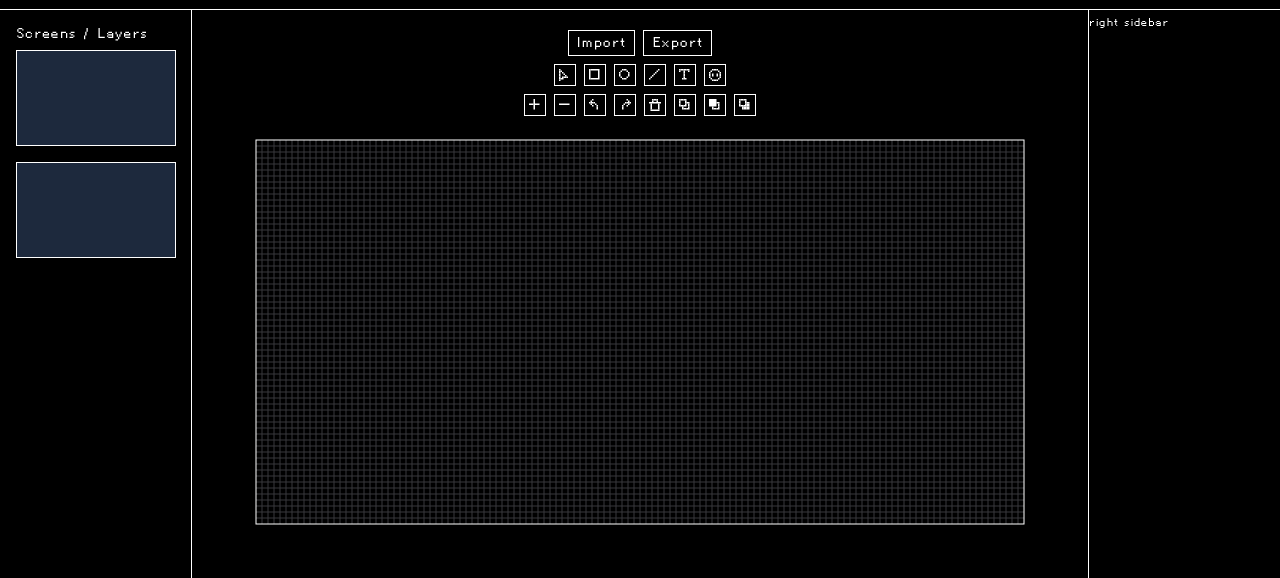
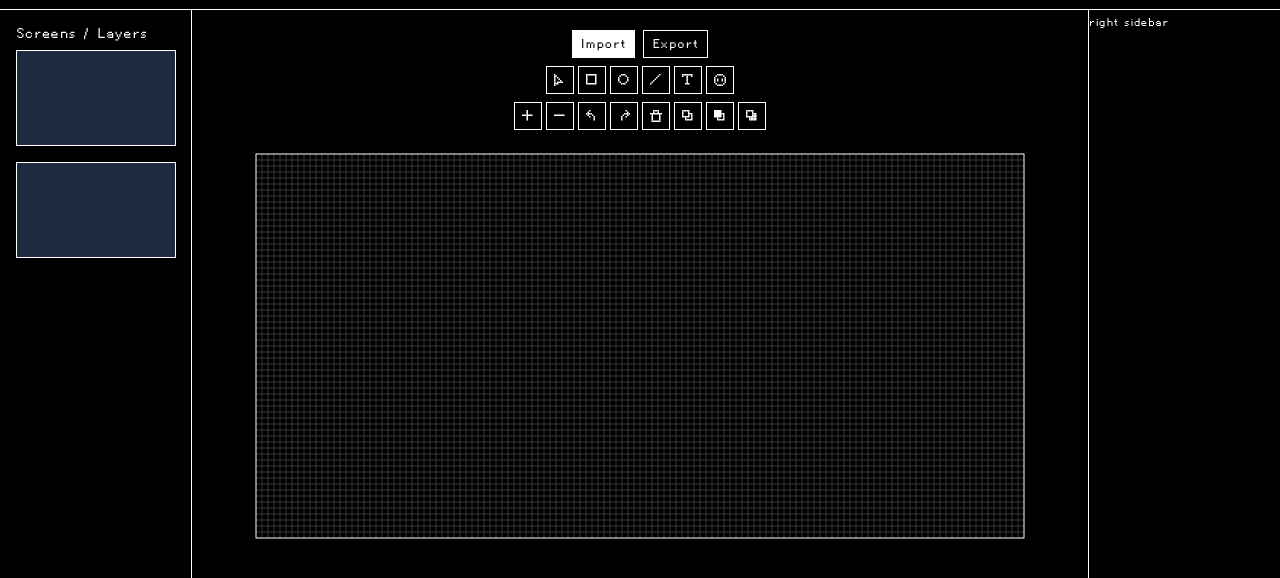
Before and after one commit to niklauslee/empix, an Astro site: page / in a window 1280 px wide. Shown: the part 54-632 px from the top of the page. Built offline with nearby package versions, Linux system fonts and the light colour scheme; Astro itself is replaced by a stand-in of ours; what bdfparser would draw is missing.

Commit message:
Add Button component and refactor Toolbar to use it

```diff
--- a/src/components/layout.tsx
+++ b/src/components/layout.tsx
@@ -31,14 +31,14 @@ export function Layout({
 
   return (
     <main className="absolute inset-0 bg-black text-white" {...others}>
-      <header className="fixed inset-x-0 border-t border-b top-0 h-16 bg-background">
+      <header className="fixed inset-x-0 border-t border-b top-0 h-16">
         {appbar}
       </header>
       <section className="fixed top-16 bottom-0 left-0 right-0">
-        <aside className="z-10 absolute inset-y-0 left-0 w-48 bg-background border-r transition-transform ease-linear duration-200">
+        <aside className="z-10 absolute inset-y-0 left-0 w-48 border-r transition-transform ease-linear duration-200">
           {leftSidebar}
         </aside>
-        <aside className="z-10 absolute inset-y-0 right-0 w-48 bg-background border-l transition-transform ease-linear duration-200">
+        <aside className="z-10 absolute inset-y-0 right-0 w-48 border-l transition-transform ease-linear duration-200">
           {rightSidebar}
         </aside>
         <article
--- a/src/components/toolbar.tsx
+++ b/src/components/toolbar.tsx
@@ -14,13 +14,14 @@ import {
   TextIcon,
   UndoIcon,
 } from "./icons";
+import { Button } from "./ui/button";
 
 export function Toolbar() {
   return (
-    <div className="bg-black text-white w-full flex flex-col justify-start mt-4">
+    <div className="w-full flex flex-col justify-start mt-4">
       <div className="text-xl flex flex-row items-start justify-center gap-2 py-1">
-        <button
-          className="px-2 py-0 leading-6 border-[1.5px] border-white"
+        <Button
+          variant="primary"
           onClick={async () => {
             // FIXME: Only works in Chromium-based browsers
             try {
@@ -42,9 +43,8 @@ export function Toolbar() {
           }}
         >
           Import
-        </button>
-        <button
-          className="px-2 py-0 leading-6 border-[1.5px] border-white"
+        </Button>
+        <Button
           onClick={async () => {
             // FIXME: Only works in Chromium-based browsers
             try {
@@ -68,126 +68,126 @@ export function Toolbar() {
           }}
         >
           Export
-        </button>
+        </Button>
       </div>
-      <div className="text-xl flex flex-row items-start justify-center gap-2 py-1">
-        <button
-          className="px-1 py-1 leading-6 border-[1.5px] border-white flex items-center gap-1"
+      <div className="text-xl flex flex-row items-start justify-center gap-1 py-1">
+        <Button
+          variant="icon"
           onClick={() => {
             window.app.editor.handlers.setActiveHandler("Select");
           }}
         >
           <CursorIcon size={12} />
-        </button>
-        <button
-          className="px-1 py-1 leading-6 border-[1.5px] border-white flex items-center gap-1"
+        </Button>
+        <Button
+          variant="icon"
           onClick={() => {
             window.app.editor.handlers.setActiveHandler("Rectangle");
           }}
         >
           <RectangleIcon size={12} />
-        </button>
-        <button
-          className="px-1 py-1 leading-6 border-[1.5px] border-white flex items-center gap-1"
+        </Button>
+        <Button
+          variant="icon"
           onClick={() => {
             window.app.editor.handlers.setActiveHandler("Ellipse");
           }}
         >
           <EllipseIcon size={12} />
-        </button>
-        <button
-          className="px-1 py-1 leading-6 border-[1.5px] border-white flex items-center gap-1"
+        </Button>
+        <Button
+          variant="icon"
           onClick={() => {
             window.app.editor.handlers.setActiveHandler("Line");
           }}
         >
           <LineIcon size={12} />
-        </button>
-        <button
-          className="px-1 py-1 leading-6 border-[1.5px] border-white flex items-center gap-1"
+        </Button>
+        <Button
+          variant="icon"
           onClick={() => {
             window.app.editor.handlers.setActiveHandler("Text");
           }}
         >
           <TextIcon size={12} />
-        </button>
-        <button
-          className="px-1 py-1 leading-6 border-[1.5px] border-white flex items-center gap-1"
+        </Button>
+        <Button
+          variant="icon"
           onClick={() => {
             window.app.editor.handlers.setActiveHandler("Bitmap");
           }}
         >
           <BitmapIcon size={12} />
-        </button>
+        </Button>
       </div>
 
-      <div className="text-xl flex flex-row items-center justify-center gap-2 py-1">
-        <button
-          className="px-1 py-1 leading-6 border-[1.5px] border-white flex items-center gap-1"
+      <div className="text-xl flex flex-row items-center justify-center gap-1 py-1">
+        <Button
+          variant="icon"
           onClick={() => {
             const scale = window.app.editor.getScale();
             if (scale < 16) window.app.editor.setScale(scale + 1);
           }}
         >
           <PlusIcon size={12} />
-        </button>
-        <button
-          className="px-1 py-1 leading-6 border-[1.5px] border-white flex items-center gap-1"
+        </Button>
+        <Button
+          variant="icon"
           onClick={() => {
             const scale = window.app.editor.getScale();
             if (scale > 1) window.app.editor.setScale(scale - 1);
           }}
         >
           <MinusIcon size={12} />
-        </button>
-        <button
-          className="px-1 py-1 leading-6 border-[1.5px] border-white flex items-center gap-1"
+        </Button>
+        <Button
+          variant="icon"
           onClick={() => {
             window.app.editor.undo();
           }}
         >
           <UndoIcon size={12} />
-        </button>
-        <button
-          className="px-1 py-1 leading-6 border-[1.5px] border-white flex items-center gap-1"
+        </Button>
+        <Button
+          variant="icon"
           onClick={() => {
             window.app.editor.redo();
           }}
         >
           <RedoIcon size={12} />
-        </button>
-        <button
-          className="px-1 py-1 leading-6 border-[1.5px] border-white flex items-center gap-1"
+        </Button>
+        <Button
+          variant="icon"
           onClick={() => {
             window.app.editor.delete();
           }}
         >
           <DeleteIcon size={12} />
-        </button>
-        <button
-          className="px-1 py-1 leading-6 border-[1.5px] border-white flex items-center gap-1"
+        </Button>
+        <Button
+          variant="icon"
           onClick={() => {
             window.app.editor.duplicate();
           }}
         >
           <DuplicateIcon size={12} />
-        </button>
-        <button
-          className="px-1 py-1 leading-6 border-[1.5px] border-white flex items-center gap-1"
+        </Button>
+        <Button
+          variant="icon"
           onClick={() => {
             window.app.editor.bringToFront();
           }}
         >
           <BringToFrontIcon size={12} />
-        </button>
-        <button
-          className="px-1 py-1 leading-6 border-[1.5px] border-white flex items-center gap-1"
+        </Button>
+        <Button
+          variant="icon"
           onClick={() => {
             window.app.editor.sendToBack();
           }}
         >
           <SendToBackIcon size={12} />
-        </button>
+        </Button>
       </div>
     </div>
   );
--- /dev/null
+++ b/src/components/ui/button.tsx
@@ -0,0 +1,17 @@
+import { cn } from "@/lib/utils";
+
+type ButtonProps = React.ButtonHTMLAttributes<HTMLButtonElement> & {
+  variant?: "primary" | "outline" | "icon";
+};
+
+export function Button({ variant = "outline", ...props }: ButtonProps) {
+  const baseClass =
+    "flex items-center justify-center h-7 border-[1.5px] bg-black text-white border-white px-2 py-0 text-lg leading-0";
+  const variantClass =
+    variant === "primary"
+      ? "bg-white text-black"
+      : variant === "icon"
+        ? "w-7 bg-black text-white border border-white p-0"
+        : "bg-black text-white border border-white";
+  return <button className={cn(baseClass, variantClass)} {...props} />;
+}
```
